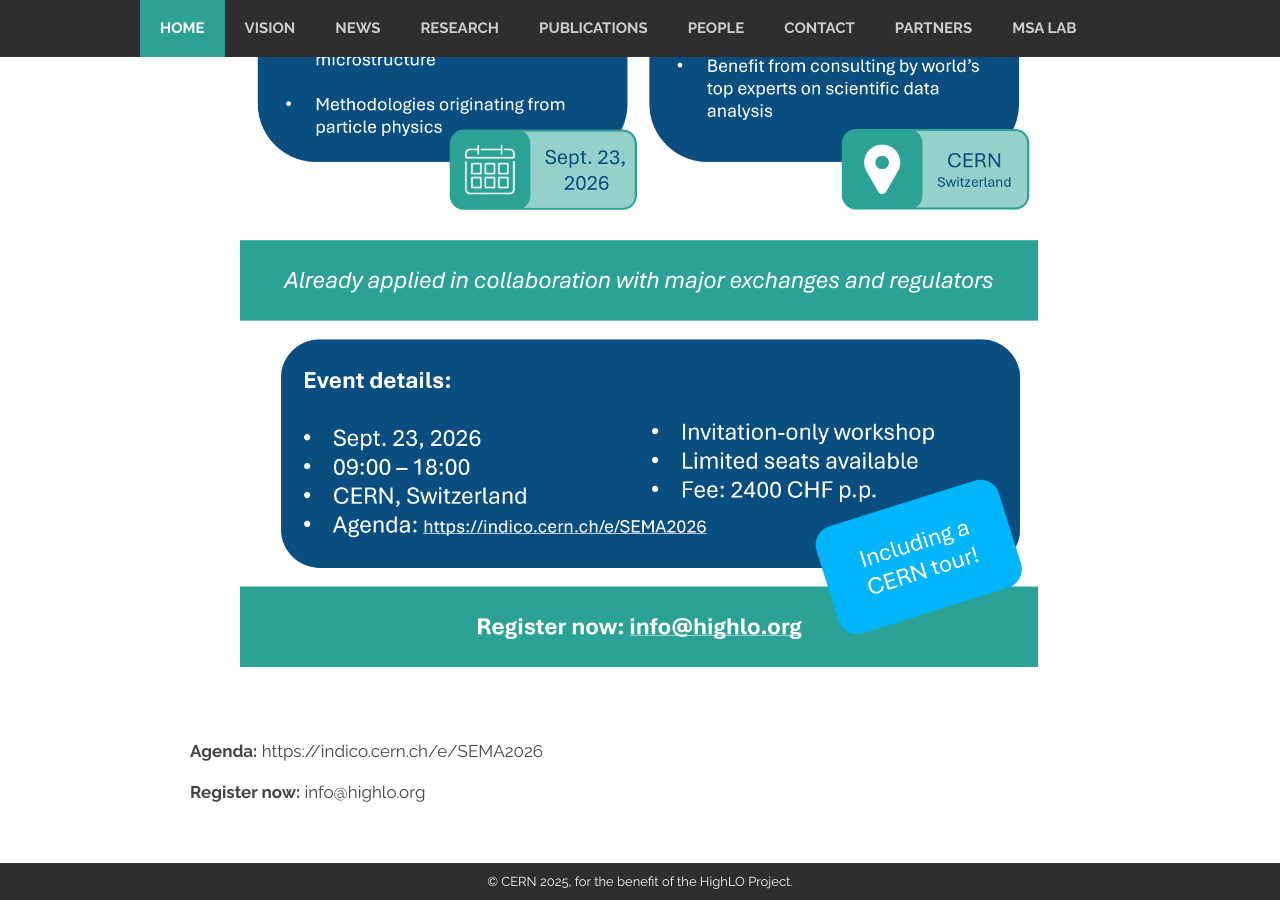
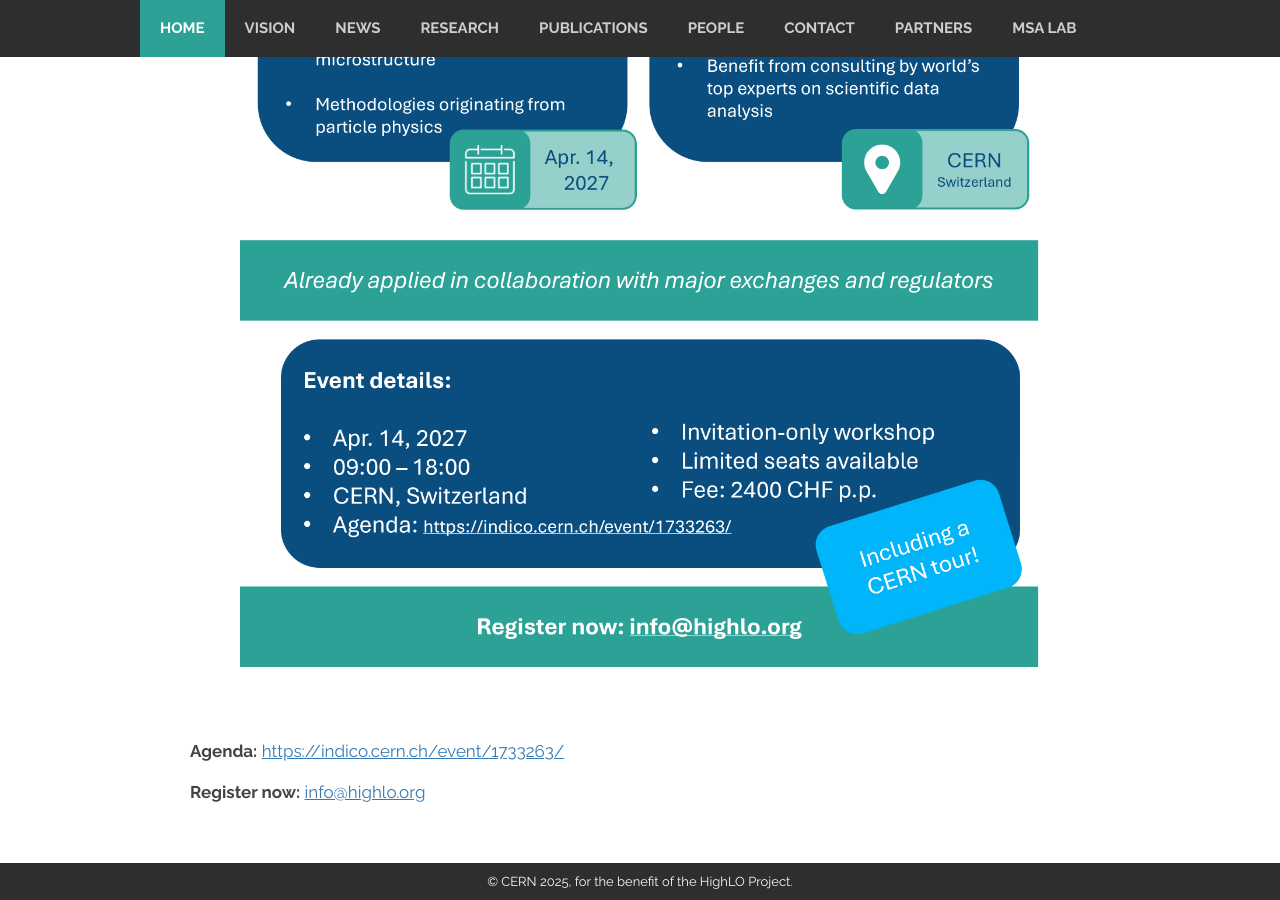
Before and after one commit to HighLO/highlo.github.io, a Jekyll site: the page built from SEMA.md, in a window 1280 px wide and 900 px high, scrolled down 725 px. Built offline with Jekyll 4.4.1, drawn with Linux system fonts in a browser that asks for light colours; nearby versions of some CDN libraries; comment, search, counter and statistics services are not loaded; some of the changed lines change nothing that is shown.

Commit message:
Update SEMA.md to 2027 version

```diff
--- a/SEMA.md
+++ b/SEMA.md
@@ -7,9 +7,9 @@
 # The Scientific Engine for Market Analytics (SEMA)
 
 <center>
-    <img src="assets/SEMAflyer2.png" alt="SEMA" style="width: 80%; margin-bottom: 2rem;">
+    <img src="assets/SEMA2027.png" alt="SEMA" style="width: 80%; margin-bottom: 2rem;">
 </center>
 
-**Agenda:** https://indico.cern.ch/e/SEMA2026
+**Agenda:** [https://indico.cern.ch/event/1733263/](https://indico.cern.ch/event/1733263/)
 
-**Register now:** info@highlo.org
+**Register now:** <info@highlo.org>
```
